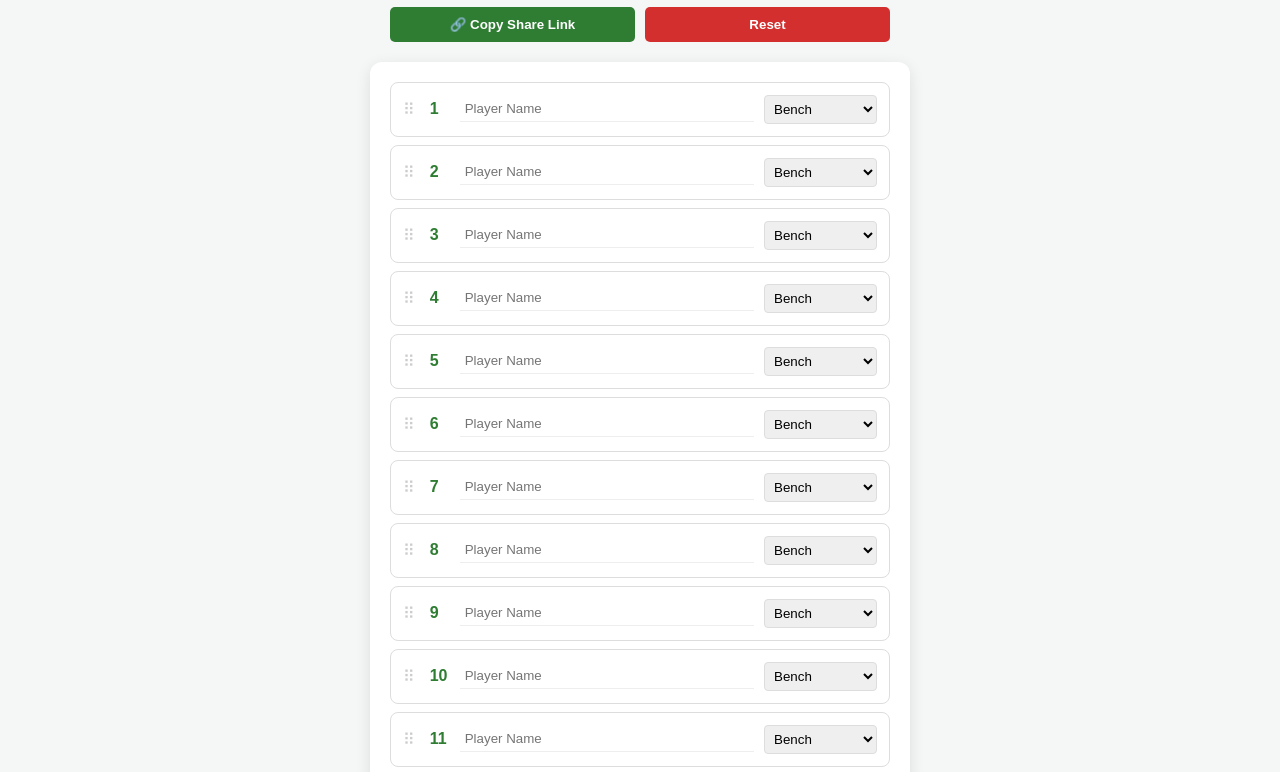
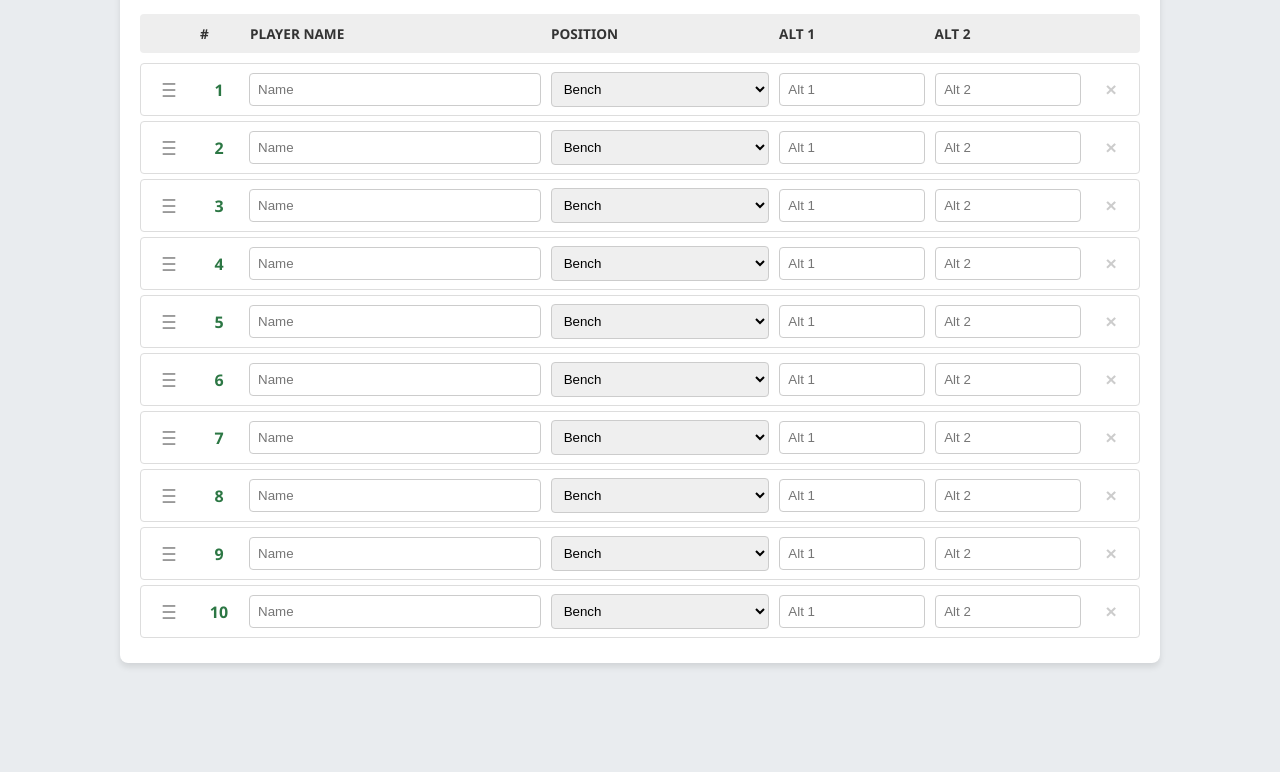
Before and after one commit to aloysiuscc/kickball-lineup, a plain HTML site: page index.html in a window 1280 px wide. Shown: the part 101-873 px from the top of the page. After the commit the page ends 800 px from the top, so only its background shows below. Drawn offline with nearby package versions, Linux system fonts and the light colour scheme.

Commit message:
Update index.html

```diff
--- a/index.html
+++ b/index.html
@@ -3,104 +3,340 @@
 <head>
     <meta charset="UTF-8">
     <meta name="viewport" content="width=device-width, initial-scale=1.0">
-    <title>Kickball Lineup Pro</title>
-    <script src="https://cdnjs.cloudflare.com/ajax/libs/Sortable/1.15.0/Sortable.min.js"></script>
+    <title>Kickball Lineup Manager</title>
     <style>
-        :root { --primary: #2e7d32; --bg: #f4f7f6; --card: #ffffff; }
-        body { font-family: sans-serif; background-color: var(--bg); display: flex; flex-direction: column; align-items: center; padding: 20px; }
-        .container { width: 100%; max-width: 500px; background: var(--card); padding: 20px; border-radius: 12px; box-shadow: 0 4px 15px rgba(0,0,0,0.1); }
-        .controls { margin-bottom: 20px; display: flex; gap: 10px; width: 100%; max-width: 500px; }
-        button { flex: 1; padding: 10px; cursor: pointer; border: none; border-radius: 5px; background: var(--primary); color: white; font-weight: bold; }
-        .player-item { background: #fff; border: 1px solid #ddd; margin-bottom: 8px; padding: 12px; display: flex; align-items: center; border-radius: 8px; cursor: grab; }
-        .handle { margin-right: 15px; color: #ccc; cursor: grab; }
-        .order-num { font-weight: bold; width: 30px; color: var(--primary); }
-        input { flex-grow: 1; border: none; border-bottom: 1px solid #eee; margin-right: 10px; padding: 5px; }
-        select { padding: 5px; border-radius: 4px; border: 1px solid #ddd; }
-        .ghost { opacity: 0.4; background: #c8ebfb; }
+        :root {
+            --primary: #2c7744; /* Grass green */
+            --danger: #d9534f;
+            --light: #f4f4f4;
+            --dark: #333;
+        }
+
+        body {
+            font-family: 'Segoe UI', Tahoma, Geneva, Verdana, sans-serif;
+            background-color: #e9ecef;
+            margin: 0;
+            padding: 20px;
+            color: var(--dark);
+        }
+
+        .container {
+            max-width: 1000px;
+            margin: 0 auto;
+            background: white;
+            padding: 20px;
+            border-radius: 8px;
+            box-shadow: 0 4px 6px rgba(0,0,0,0.1);
+        }
+
+        header {
+            display: flex;
+            justify-content: space-between;
+            align-items: center;
+            margin-bottom: 20px;
+            border-bottom: 2px solid var(--primary);
+            padding-bottom: 10px;
+        }
+
+        h1 { margin: 0; color: var(--primary); }
+
+        .controls {
+            display: flex;
+            gap: 10px;
+        }
+
+        button {
+            padding: 10px 15px;
+            border: none;
+            border-radius: 4px;
+            cursor: pointer;
+            font-weight: bold;
+            transition: opacity 0.2s;
+        }
+
+        button:hover { opacity: 0.9; }
+
+        .btn-add { background-color: var(--primary); color: white; }
+        .btn-clear { background-color: var(--danger); color: white; }
+        .btn-print { background-color: #6c757d; color: white; }
+
+        /* Lineup Table/List Styling */
+        .lineup-header {
+            display: grid;
+            grid-template-columns: 40px 40px 2fr 1.5fr 1fr 1fr 40px;
+            gap: 10px;
+            font-weight: bold;
+            padding: 10px;
+            background: #eee;
+            border-radius: 4px;
+            margin-bottom: 10px;
+            text-transform: uppercase;
+            font-size: 0.85rem;
+        }
+
+        #lineup-list {
+            list-style: none;
+            padding: 0;
+            margin: 0;
+        }
+
+        .player-row {
+            display: grid;
+            grid-template-columns: 40px 40px 2fr 1.5fr 1fr 1fr 40px;
+            gap: 10px;
+            align-items: center;
+            background: white;
+            border: 1px solid #ddd;
+            margin-bottom: 5px;
+            padding: 8px;
+            border-radius: 4px;
+            transition: box-shadow 0.2s;
+        }
+
+        .player-row.dragging {
+            opacity: 0.5;
+            border: 2px dashed var(--primary);
+        }
+
+        .drag-handle {
+            cursor: grab;
+            color: #999;
+            text-align: center;
+            font-size: 1.2rem;
+            user-select: none;
+        }
+
+        .drag-handle:active { cursor: grabbing; }
+
+        .order-num {
+            font-weight: bold;
+            text-align: center;
+            color: var(--primary);
+        }
+
+        input, select {
+            width: 100%;
+            padding: 8px;
+            border: 1px solid #ccc;
+            border-radius: 4px;
+            box-sizing: border-box;
+        }
+
+        .btn-delete {
+            background: none;
+            border: none;
+            color: #ccc;
+            font-size: 1.2rem;
+            cursor: pointer;
+            padding: 0;
+        }
+
+        .btn-delete:hover { color: var(--danger); }
+
+        /* Responsive tweaks */
+        @media (max-width: 768px) {
+            .lineup-header, .player-row {
+                grid-template-columns: 30px 20px 1fr 1fr 30px; /* Simplified for mobile */
+            }
+            /* Hide Alts on very small screens or stack them? Hiding for simplicity in this view */
+            .col-alt { display: none; }
+
+            /* Add label for mobile if needed, but keeping it simple for now */
+        }
     </style>
 </head>
 <body>
 
-    <h1>Kickball Lineup</h1>
+<div class="container">
+    <header>
+        <h1>Kickball Lineup</h1>
+        <div class="controls">
+            <button class="btn-add" onclick="addPlayer()">+ Add Player</button>
+            <button class="btn-print" onclick="window.print()">Print</button>
+            <button class="btn-clear" onclick="clearLineup()">Clear All</button>
+        </div>
+    </header>
 
-    <div class="controls">
-        <button onclick="copyShareLink()">🔗 Copy Share Link</button>
-        <button onclick="resetLineup()" style="background:#d32f2f;">Reset</button>
-    </div>
+    <div class="lineup-header">
+        <div></div> <div>#</div>
+        <div>Player Name</div>
+        <div>Position</div>
+        <div class="col-alt">Alt 1</div>
+        <div class="col-alt">Alt 2</div>
+        <div></div> </div>
 
-    <div class="container">
-        <div id="lineup" class="player-list"></div>
-    </div>
+    <ul id="lineup-list">
+        </ul>
+</div>
 
-    <script>
-        const positions = ["Pitcher", "Pitcher's Asst", "Catcher", "1st Base", "2nd Base", "3rd Base", "Shortstop", "Left Field", "Left Center", "Right Center", "Right Field", "Bench"];
-        const lineupContainer = document.getElementById('lineup');
+<script>
+    // --- State Management ---
+    let lineup = [];
+    const positions = [
+        "Pitcher",
+        "Catcher",
+        "1st Base",
+        "2nd Base",
+        "3rd Base",
+        "Shortstop",
+        "Left Field",
+        "Center Field",
+        "Right Field",
+        "Rover",
+        "Pitcher's Assistant", // Requested Feature
+        "Bench"
+    ];
 
-        function createPlayerRow(name = "", pos = "Bench", index) {
-            const div = document.createElement('div');
-            div.className = 'player-item';
-            div.innerHTML = `
-                <div class="handle">⠿</div>
-                <div class="order-num">${index}</div>
-                <input type="text" value="${name}" placeholder="Player Name" oninput="saveToLocal()">
-                <select onchange="saveToLocal()">
-                    ${positions.map(p => `<option value="${p}" ${p === pos ? 'selected' : ''}>${p}</option>`).join('')}
-                </select>`;
-            return div;
+    // --- Initialization ---
+    document.addEventListener('DOMContentLoaded', () => {
+        loadLineup();
+        if (lineup.length === 0) {
+            // Add 10 empty slots by default for a new user
+            for(let i=0; i<10; i++) addPlayer(false);
+            saveLineup();
+            render();
+        } else {
+            render();
         }
+    });
 
-        function render(data) {
-            lineupContainer.innerHTML = '';
-            data.forEach((p, i) => lineupContainer.appendChild(createPlayerRow(p.n, p.p, i + 1)));
+    // --- Core Functions ---
+
+    function addPlayer(shouldRender = true) {
+        lineup.push({
+            id: Date.now() + Math.random(), // Unique ID
+            name: "",
+            position: "Bench",
+            alt1: "",
+            alt2: ""
+        });
+        if(shouldRender) {
+            saveLineup();
+            render();
         }
+    }
 
-        function saveToLocal() {
-            const data = Array.from(document.querySelectorAll('.player-item')).map(row => ({
-                n: row.querySelector('input').value,
-                p: row.querySelector('select').value
-            }));
-            localStorage.setItem('kickball_lineup', JSON.stringify(data));
+    function removePlayer(id) {
+        if(confirm("Remove this player slot?")) {
+            lineup = lineup.filter(p => p.id !== id);
+            saveLineup();
+            render();
         }
+    }
 
-        function copyShareLink() {
-            const data = Array.from(document.querySelectorAll('.player-item')).map(row => ({
-                n: row.querySelector('input').value,
-                p: row.querySelector('select').value
-            }));
-            const encoded = btoa(encodeURIComponent(JSON.stringify(data)));
-            const url = window.location.origin + window.location.pathname + '?data=' + encoded;
-            navigator.clipboard.writeText(url);
-            alert("Shareable link copied to clipboard!");
+    function updatePlayer(id, field, value) {
+        const player = lineup.find(p => p.id === id);
+        if (player) {
+            player[field] = value;
+            saveLineup();
         }
+    }
 
-        function resetLineup() {
-            if(confirm("Clear all names?")) {
-                const empty = Array(19).fill({n: '', p: 'Bench'});
-                render(empty);
-                saveToLocal();
+    function clearLineup() {
+        if(confirm("Are you sure you want to clear the entire lineup?")) {
+            lineup = [];
+            localStorage.removeItem('kickballLineup');
+            render();
+        }
+    }
+
+    // --- Storage ---
+    function saveLineup() {
+        localStorage.setItem('kickballLineup', JSON.stringify(lineup));
+    }
+
+    function loadLineup() {
+        const stored = localStorage.getItem('kickballLineup');
+        if (stored) {
+            try {
+                lineup = JSON.parse(stored);
+            } catch (e) {
+                console.error("Could not load lineup", e);
+                lineup = [];
             }
         }
+    }
 
-        // Load Logic
-        const params = new URLSearchParams(window.location.search);
-        const sharedData = params.get('data');
-        const localData = localStorage.getItem('kickball_lineup');
+    // --- Rendering ---
+    function render() {
+        const list = document.getElementById('lineup-list');
+        list.innerHTML = '';
 
-        if (sharedData) {
-            render(JSON.parse(decodeURIComponent(atob(sharedData))));
-        } else if (localData) {
-            render(JSON.parse(localData));
-        } else {
-            render(Array(19).fill({n: '', p: 'Bench'}));
-        }
+        lineup.forEach((player, index) => {
+            const li = document.createElement('li');
+            li.className = 'player-row';
+            li.setAttribute('draggable', 'true');
+            li.dataset.index = index;
 
-        new Sortable(lineupContainer, {
-            animation: 150, handle: '.handle', ghostClass: 'ghost',
-            onEnd: () => {
-                document.querySelectorAll('.order-num').forEach((n, i) => n.textContent = i + 1);
-                saveToLocal();
-            }
+            // Generate Position Options
+            let optionsHtml = positions.map(pos =>
+                `<option value="${pos}" ${player.position === pos ? 'selected' : ''}>${pos}</option>`
+            ).join('');
+
+            li.innerHTML = `
+                <div class="drag-handle">☰</div>
+                <div class="order-num">${index + 1}</div>
+                <div>
+                    <input type="text" placeholder="Name" value="${player.name}"
+                           oninput="updatePlayer(${player.id}, 'name', this.value)">
+                </div>
+                <div>
+                    <select onchange="updatePlayer(${player.id}, 'position', this.value)">
+                        ${optionsHtml}
+                    </select>
+                </div>
+                <div class="col-alt">
+                    <input type="text" placeholder="Alt 1" value="${player.alt1 || ''}"
+                           oninput="updatePlayer(${player.id}, 'alt1', this.value)">
+                </div>
+                <div class="col-alt">
+                    <input type="text" placeholder="Alt 2" value="${player.alt2 || ''}"
+                           oninput="updatePlayer(${player.id}, 'alt2', this.value)">
+                </div>
+                <button class="btn-delete" onclick="removePlayer(${player.id})">&times;</button>
+            `;
+
+            addDragEvents(li);
+            list.appendChild(li);
         });
-    </script>
+    }
+
+    // --- Drag and Drop Logic ---
+    let dragStartIndex;
+
+    function addDragEvents(item) {
+        item.addEventListener('dragstart', () => {
+            dragStartIndex = +item.getAttribute('data-index');
+            item.classList.add('dragging');
+        });
+
+        item.addEventListener('dragend', () => {
+            item.classList.remove('dragging');
+        });
+
+        item.addEventListener('dragover', (e) => {
+            e.preventDefault(); // Necessary to allow dropping
+        });
+
+        item.addEventListener('drop', () => {
+            const dragEndIndex = +item.getAttribute('data-index');
+            swapItems(dragStartIndex, dragEndIndex);
+        });
+    }
+
+    function swapItems(fromIndex, toIndex) {
+        const itemToMove = lineup[fromIndex];
+
+        // Remove from old spot
+        lineup.splice(fromIndex, 1);
+        // Insert at new spot
+        lineup.splice(toIndex, 0, itemToMove);
+
+        saveLineup();
+        render();
+    }
+
+</script>
+
 </body>
 </html>
```
